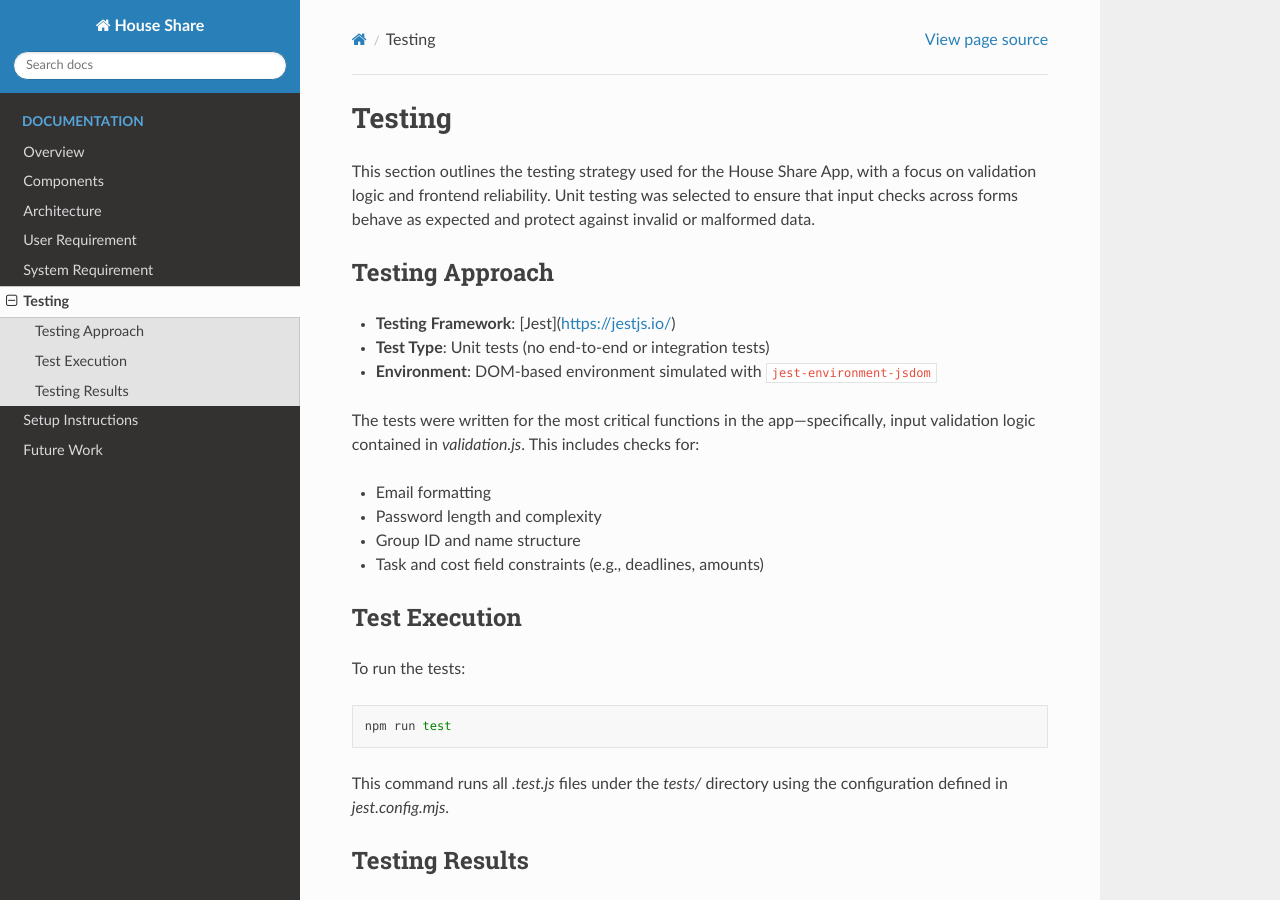
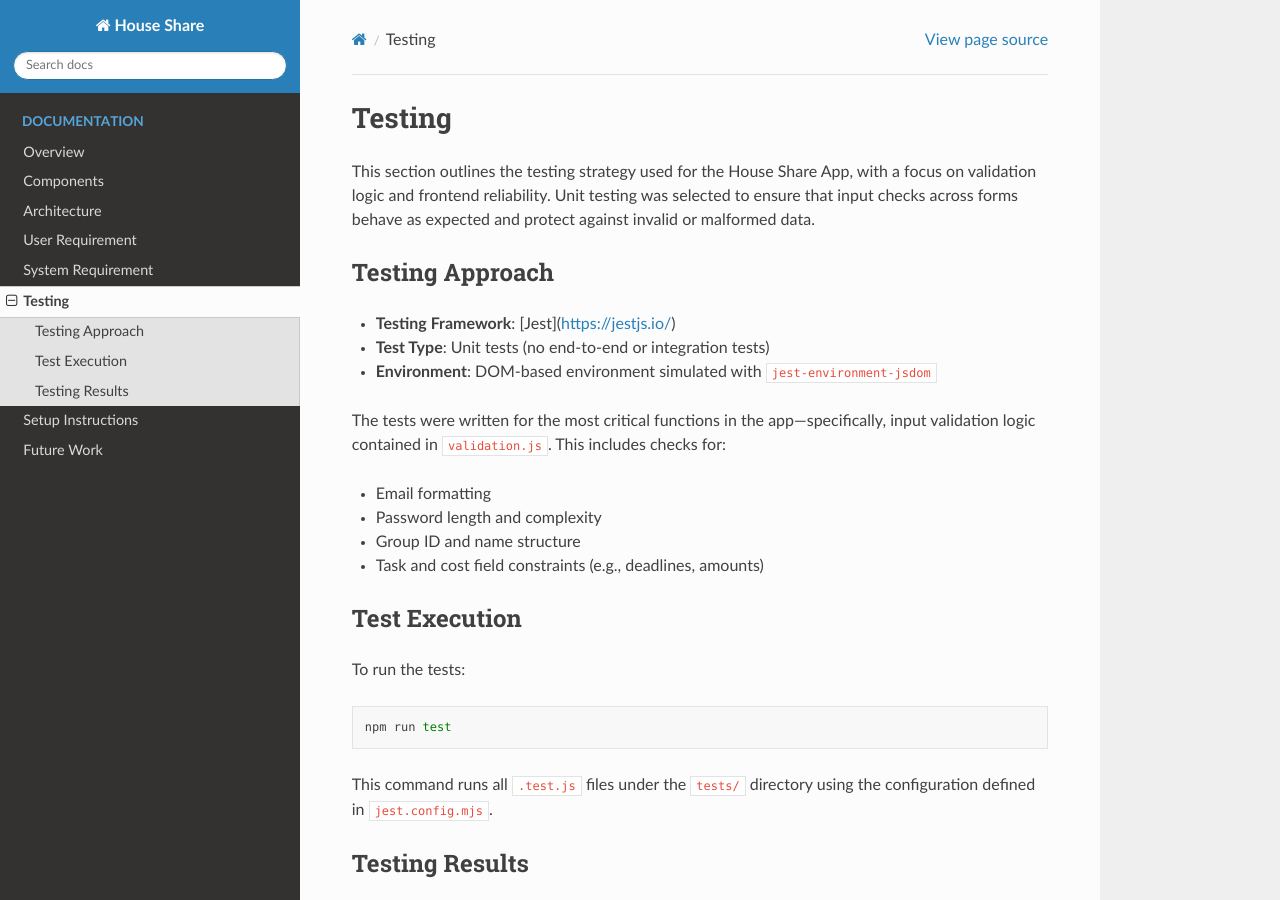
Before and after one commit to SETAP-1C2/House-Sharing-App, a Sphinx documentation site: the page built from docs/source/testing.rst, in a window 1280 px wide and 900 px high. Built offline with Sphinx 7.4.7 and the Read the Docs theme 3.1.0, drawn with Linux system fonts in a browser that asks for light colours.

Commit message:
editing readthedocs

```diff
--- a/docs/source/testing.rst
+++ b/docs/source/testing.rst
@@ -10,7 +10,7 @@ Testing Approach
 - **Test Type**: Unit tests (no end-to-end or integration tests)
 - **Environment**: DOM-based environment simulated with ``jest-environment-jsdom``
 
-The tests were written for the most critical functions in the app—specifically, input validation logic contained in `validation.js`. This includes checks for:
+The tests were written for the most critical functions in the app—specifically, input validation logic contained in ``validation.js``. This includes checks for:
 
 - Email formatting
 - Password length and complexity
@@ -26,7 +26,7 @@ To run the tests:
 
    npm run test
 
-This command runs all `.test.js` files under the `tests/` directory using the configuration defined in `jest.config.mjs`.
+This command runs all ``.test.js`` files under the ``tests/`` directory using the configuration defined in ``jest.config.mjs``.
 
 Testing Results
 ~~~~~~~~~~~~~~~
```
